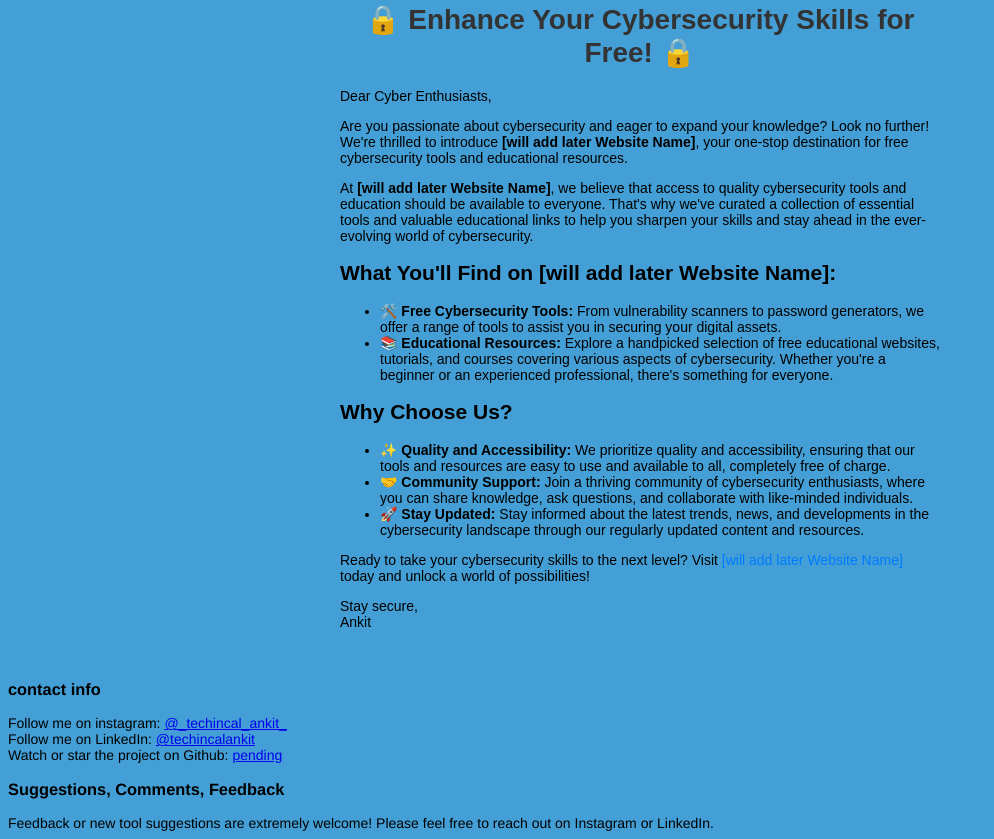
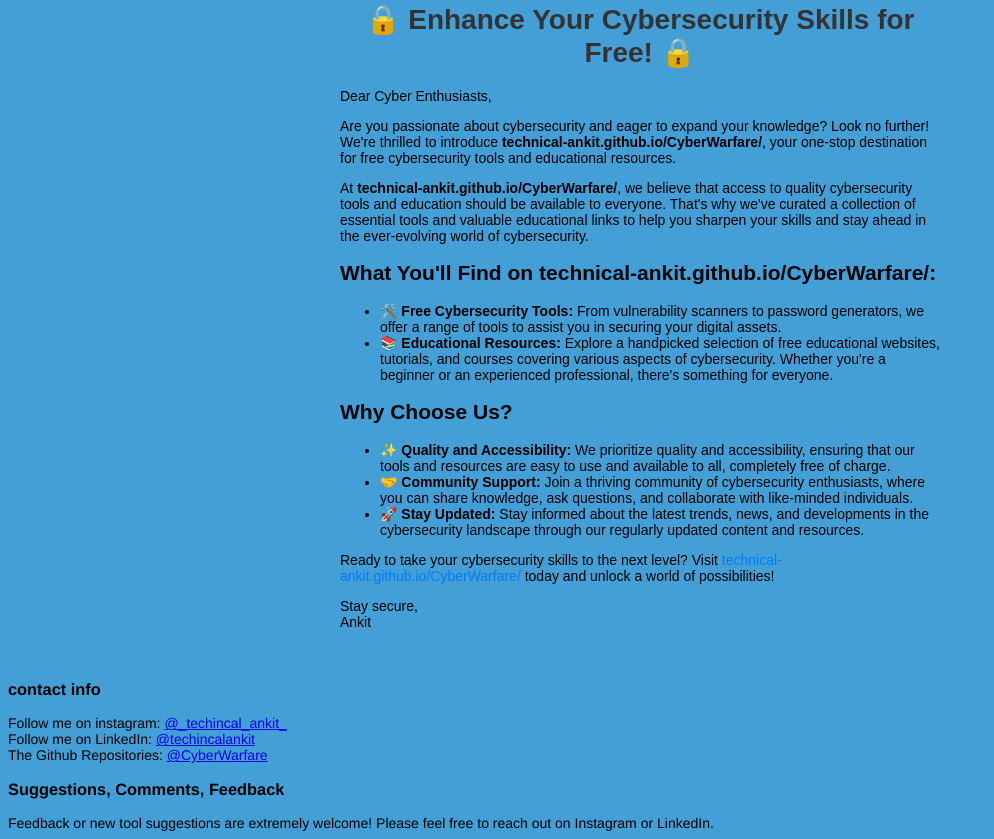
Before and after one commit to technical-ankit/CyberWarfare, a plain HTML site: page index.html in a window 1280 px wide. Shown: the part 1050-1889 px from the top of the page, without its empty margins (0-994 px from the left). Drawn offline with Linux system fonts and the light colour scheme.

Commit message:
speling mistake part done

```diff
--- a/arf.json
+++ b/arf.json
@@ -155,7 +155,7 @@
         "type": "url",
         "url": "https://www.cyberseek.org/pathway.html"
       }],
-      "name": "Eductional content",
+      "name": "Educational content",
       "type": "folder"
     }],
     "name": "Ethical Content",
--- a/index.html
+++ b/index.html
@@ -10,7 +10,7 @@
   <body>
     <header>
       <div class="container">
-        <h1>Cyber Warefare</h1>
+        <h1>Cyber Warfare</h1>
         <p>Empowering You with Free Cybersecurity Tools and Education.</p>
       </div>
     </header>
@@ -39,14 +39,14 @@
       <p>Dear Cyber Enthusiasts,</p>
 
       <p>Are you passionate about cybersecurity and eager to expand your knowledge? Look no further! We're thrilled to
-        introduce <strong>[will add later Website Name]</strong>, your one-stop destination for free cybersecurity tools and
+        introduce <strong>technical-ankit.github.io/CyberWarfare/</strong>, your one-stop destination for free cybersecurity tools and
         educational resources.</p>
 
-      <p>At <strong>[will add later Website Name]</strong>, we believe that access to quality cybersecurity tools and
+      <p>At <strong>technical-ankit.github.io/CyberWarfare/</strong>, we believe that access to quality cybersecurity tools and
         education should be available to everyone. That's why we've curated a collection of essential tools and valuable
         educational links to help you sharpen your skills and stay ahead in the ever-evolving world of cybersecurity.</p>
 
-      <h2>What You'll Find on <strong>[will add later Website Name]</strong>:</h2>
+      <h2>What You'll Find on <strong>technical-ankit.github.io/CyberWarfare/</strong>:</h2>
 
       <ul>
         <li>🛠️ <strong>Free Cybersecurity Tools:</strong> From vulnerability scanners to password generators, we offer a
@@ -67,8 +67,10 @@
           cybersecurity landscape through our regularly updated content and resources.</li>
       </ul>
 
-      <p>Ready to take your cybersecurity skills to the next level? Visit <a href="[will add later Website Name]"
-          style="color: #007bff; text-decoration: none;">[will add later Website Name]</a> today and unlock a world of possibilities!
+      <p>Ready to take your cybersecurity skills to the next level? Visit <a
+          href="https://technical-ankit.github.io/CyberWarfare/"
+          style="color: #007bff; text-decoration: none;">technical-ankit.github.io/CyberWarfare/</a> today and unlock a world
+        of possibilities!
       </p>
 
       <p>Stay secure,<br>
@@ -80,7 +82,7 @@
     <h3>contact info</h3>
     Follow me on instagram: <a href="https://www.instagram.com/_technical_ankit_/">@_techincal_ankit_</a><br>
     Follow me on LinkedIn: <a href="https://www.linkedin.com/in/technicalankit/">@techincalankit</a><br>
-    Watch or star the project on Github: <a href="https://github.com/">pending</a>
+    The Github Repositories: <a href="https://github.com/technical-ankit/CyberWarfare">@CyberWarfare</a>
 
     <h3>Suggestions, Comments, Feedback</h3>
     Feedback or new tool suggestions are extremely welcome!  Please feel free to reach out on Instagram or LinkedIn.
```
